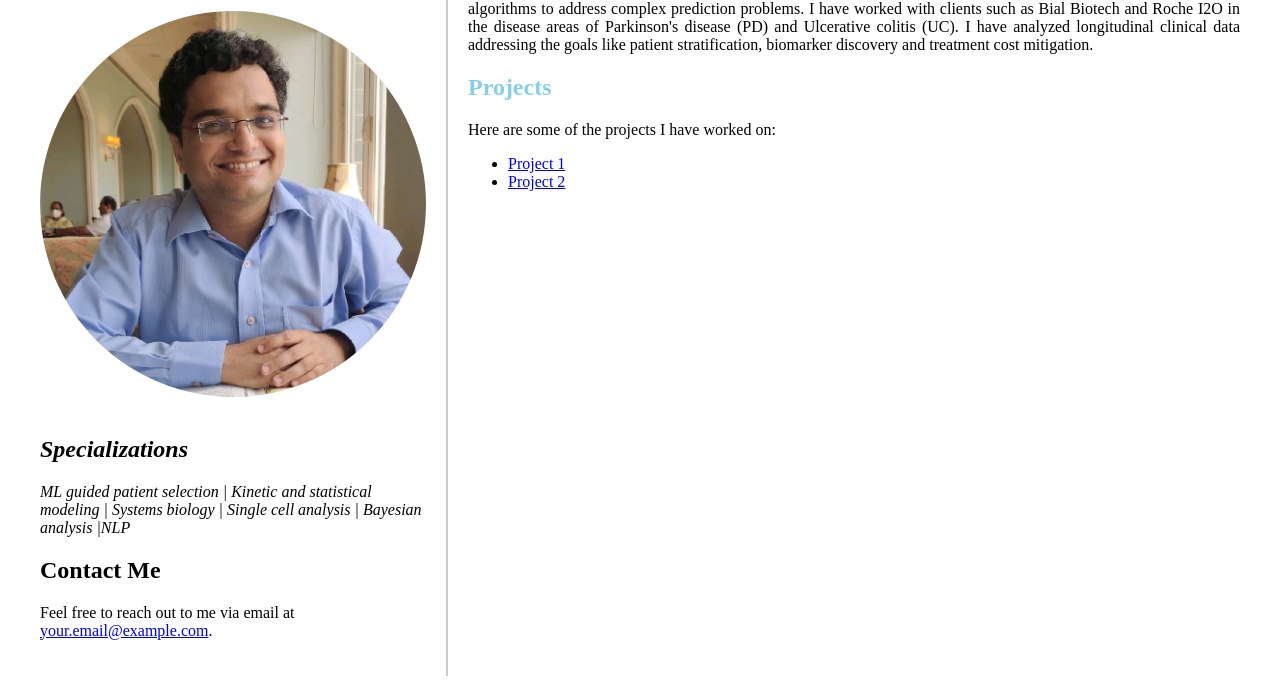
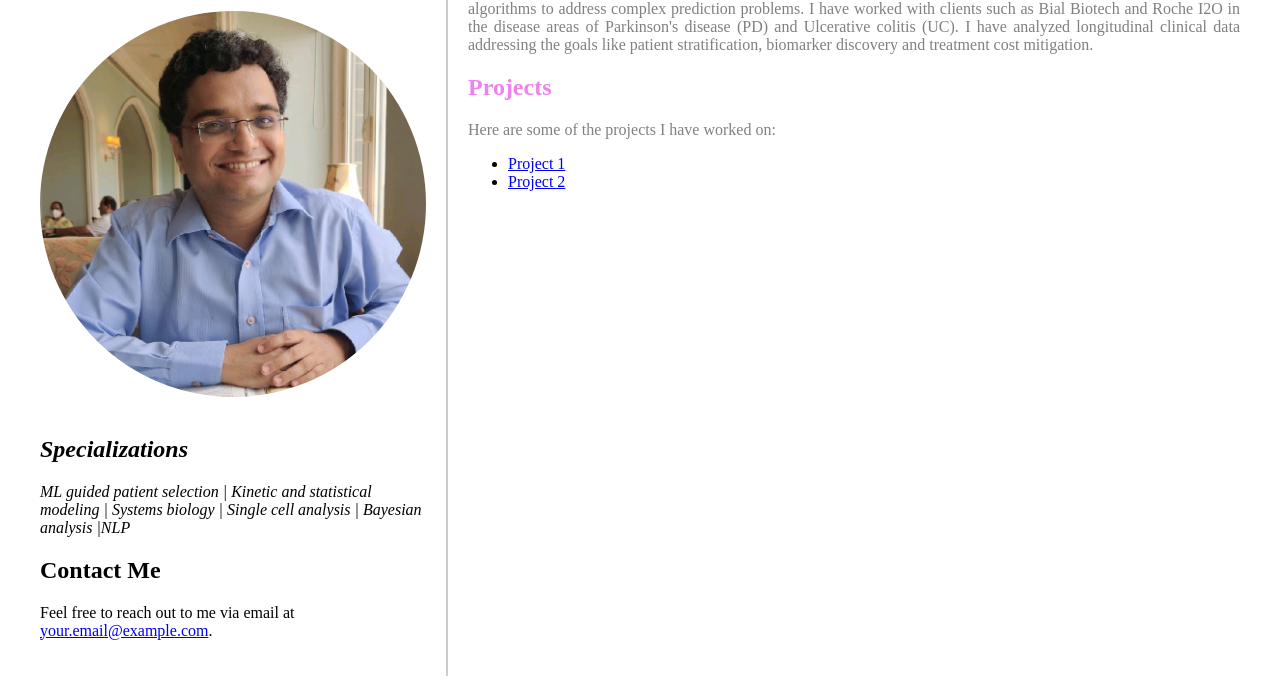
Before and after one commit to akshaymnp/akshay_parundekar.github.io, a plain HTML site: page index.html in a window 1280 px wide. Shown: the part 143-839 px from the top of the page. Drawn offline with Linux system fonts and the light colour scheme.

Commit message:
Update index.html

```diff
--- a/index.html
+++ b/index.html
@@ -27,10 +27,12 @@
             margin: 0 auto;
         }
         main h2 {
-            color: skyblue; /* Set the heading color to sky blue */
+            color: violet; /* Violet headings for projects */
+            transition: color 0.3s ease;
         }
         main p {
             text-align: justify;
+            color: grey;
         }
         .profile-pic {
             max-width: 100%;
@@ -40,6 +42,10 @@
         }
         .specializations {
             font-style: italic;
+        }
+        main h2:hover
+        {
+            color: darkviolet; /* Darken the color on hover */
         }
     </style>
 </head>
```
